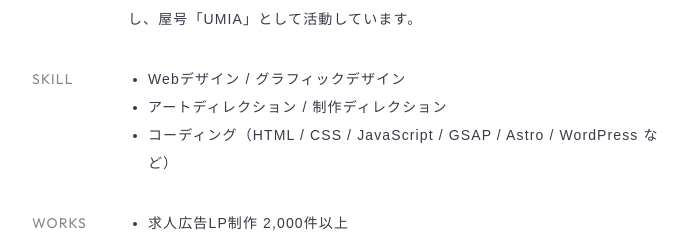
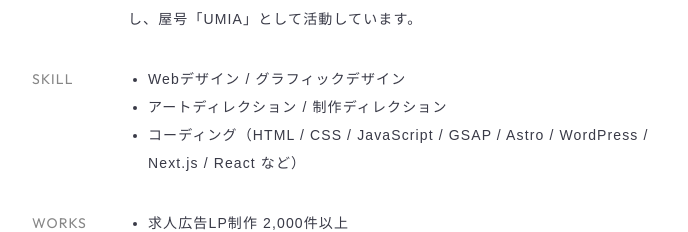
Before and after one commit to UmiaNode/Portfolio-site, a Next.js app: page / in a window 1280 px wide. Shown: the part 2722-2954 px from the top of the page, without its empty margins (32-720 px from the left). Built offline with nearby package versions, Linux system fonts and the light colour scheme; no server answers; a web font is replaced by a local one.

Commit message:
Update coding skill text

```diff
--- a/app/components/LanguageProvider.tsx
+++ b/app/components/LanguageProvider.tsx
@@ -147,7 +147,7 @@ const translations = {
       skills: [
         "Webデザイン / グラフィックデザイン",
         "アートディレクション / 制作ディレクション",
-        "コーディング（HTML / CSS / JavaScript / GSAP / Astro / WordPress など）",
+        "コーディング（HTML / CSS / JavaScript / GSAP / Astro / WordPress / Next.js / React など）",
       ],
       privateWorks: [
         [
@@ -446,7 +446,7 @@ const translations = {
       skills: [
         "Webデザイン / グラフィックデザイン",
         "アートディレクション / 制作ディレクション",
-        "コーディング（HTML / CSS / JavaScript / GSAP / Astro / WordPress など）",
+        "コーディング（HTML / CSS / JavaScript / GSAP / Astro / WordPress / Next.js / React など）",
       ],
       privateWorks: [
         [
```
